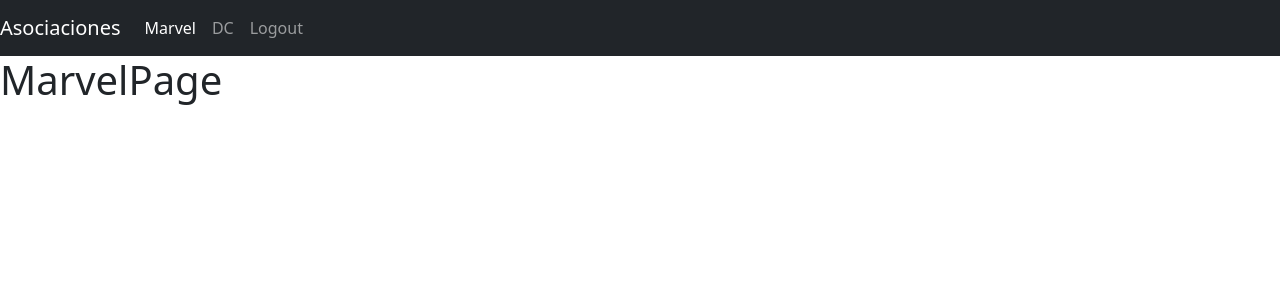
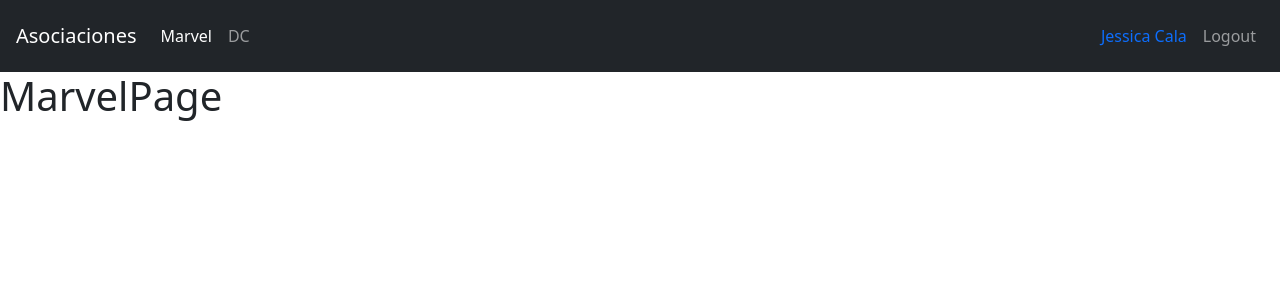
Before and after one commit to Jessxcm/heroes-app, a React (Vite) app: page /marvel in a window 1280 px wide. Shown: the top 300 px of the page. Built offline with nearby package versions, Linux system fonts and the light colour scheme.

Commit message:
adding router

```diff
--- a/src/HeroesApp.jsx
+++ b/src/HeroesApp.jsx
@@ -1,5 +1,6 @@
 import { Outlet } from "react-router-dom"
-import { Navbar } from "./ui/components/NavBar"
+import { Navbar } from "./ui"
+
 
 export const HeroesApp = () => {
   return (
--- /dev/null
+++ b/src/auth/index.js
@@ -0,0 +1 @@
+export * from './pages';
--- a/src/auth/pages/LoginPage.jsx
+++ b/src/auth/pages/LoginPage.jsx
@@ -1,5 +1,5 @@
 
-export const Loginpage = () => {
+export const LoginPage = () => {
   return (
     <h1>Loginpage</h1>
   )
--- /dev/null
+++ b/src/auth/pages/index.js
@@ -0,0 +1 @@
+export * from './LoginPage';
--- /dev/null
+++ b/src/heroes/index.js
@@ -0,0 +1 @@
+export * from "./pages";
--- /dev/null
+++ b/src/heroes/pages/index.js
@@ -0,0 +1,2 @@
+export *  from './DcPage';
+export *  from './MarvelPage';
--- a/src/ui/components/NavBar.jsx
+++ b/src/ui/components/NavBar.jsx
@@ -3,7 +3,7 @@
 
 export const Navbar = () => {
     return (
-        <nav className="navbar navbar-expand-sm navbar-dark bg-dark">
+        <nav className="navbar navbar-expand-sm navbar-dark bg-dark p-3">
 
             <Link
                 className="navbar-brand"
@@ -16,7 +16,7 @@
                 <div className="navbar-nav">
 
                     <NavLink
-                        className="nav-item nav-link"
+                        className={ ({isActive}) => `nav-item nav-link ${ isActive ? 'active': ''} `}
                         to="/marvel"
                     >
                         Marvel
@@ -31,14 +31,16 @@
                 </div>
             </div>
 
-            <div className="navbar-collapse collapse w-100 order-3 dual-collapse2">
+            <div className="navbar-collapse collapse w-100 order-3 dual-collapse2 d-flex justify-content-end">
                 <ul className="navbar-nav ml-auto">
-                    <NavLink
-                        className="nav-item nav-link"
-                        to="/login"
+                    <span className="nav-item nav-link text-primary">
+                        Jessica Cala
+                    </span>
+                    <button
+                    className="nav-item nav-link btn"
                     >
                         Logout
-                    </NavLink>
+                    </button>
                 </ul>
             </div>
         </nav>
--- /dev/null
+++ b/src/ui/components/index.js
@@ -0,0 +1 @@
+export * from './NavBar'
--- /dev/null
+++ b/src/ui/index.js
@@ -0,0 +1 @@
+export * from './components';
```
Also changed, not shown: src/heroes/router/AppRouter.jsx (+9 -6 lines).
